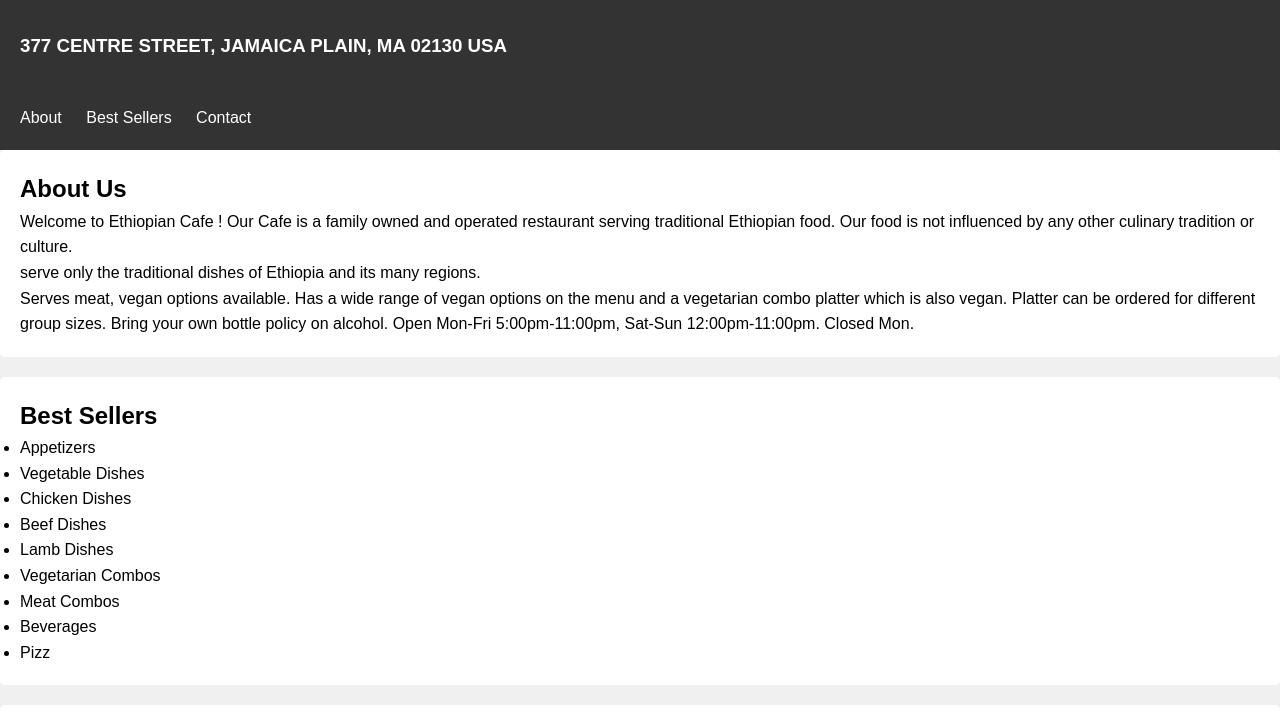
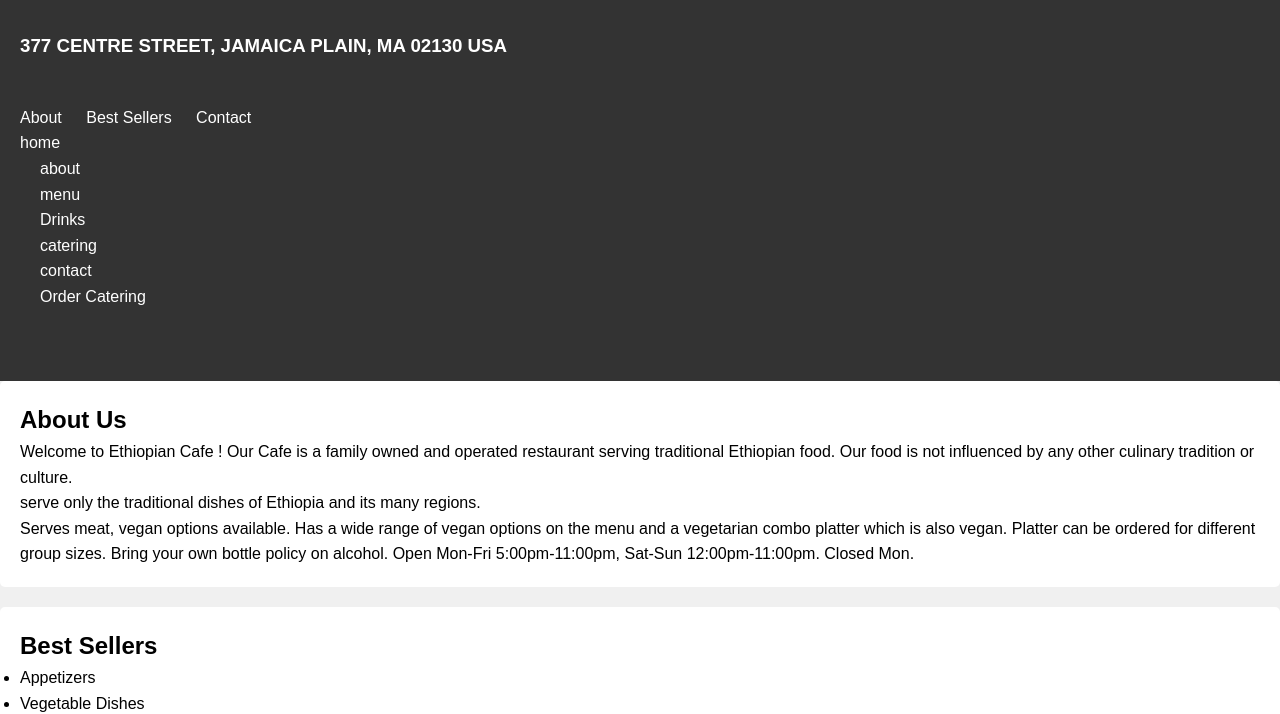
Before and after one commit to 5250FSW/EthiopianCafe, a plain HTML site: page index.html in a window 1280 px wide. Shown: the part 85-799 px from the top of the page. Drawn offline with Linux system fonts and the light colour scheme; a script that the page names is missing.

Commit message:
Update index.html

```diff
--- a/index.html
+++ b/index.html
@@ -14,7 +14,16 @@
             <ul>
                 <li><a href="#about">About</a></li>
                 <li><a href="#Best Sellers">Best Sellers</a></li>
-                <li><a href="#contact">Contact</a></li>
+                <li><a href="#contact">Contact</a></li> <br>
+
+                <div class="menu-main-container"><ul id="menu-main" class="oxy-pro-menu-list"><li id="menu-item-27" class="menu-item menu-item-type-post_type menu-item-object-page menu-item-home current-menu-item page_item page-item-17 current_page_item menu-item-27"><a href="https://mamacitaboston.com/" aria-current="page">home<div class="oxy-pro-menu-dropdown-icon-click-area"></div></a></li>
+                    <li id="menu-item-30" class="menu-item menu-item-type-custom menu-item-object-custom menu-item-30"><a href="#about">about<div class="oxy-pro-menu-dropdown-icon-click-area"></div></a></li>
+                    <li id="menu-item-28" class="menu-item menu-item-type-post_type menu-item-object-page menu-item-28"><a href="https://mamacitaboston.com/menu/">menu<div class="oxy-pro-menu-dropdown-icon-click-area"></div></a></li>
+                    <li id="menu-item-54" class="menu-item menu-item-type-post_type menu-item-object-page menu-item-54"><a href="https://mamacitaboston.com/drinks/">Drinks<div class="oxy-pro-menu-dropdown-icon-click-area"></div></a></li>
+                    <li id="menu-item-43" class="menu-item menu-item-type-post_type menu-item-object-page menu-item-43"><a href="https://mamacitaboston.com/catering/">catering<div class="oxy-pro-menu-dropdown-icon-click-area"></div></a></li>
+                    <li id="menu-item-37" class="menu-item menu-item-type-custom menu-item-object-custom menu-item-37"><a href="#contact">contact<div class="oxy-pro-menu-dropdown-icon-click-area"></div></a></li>
+                    <li id="menu-item-45" class="menu-item menu-item-type-custom menu-item-object-custom menu-item-45"><a href="https://www.ezcater.com/catering/pvt/mamacita-mexican-comida-3">Order Catering<div class="oxy-pro-menu-dropdown-icon-click-area"></div></a></li>
+                    </ul></div></br>
             </ul>
         </nav>
     </header>
```
